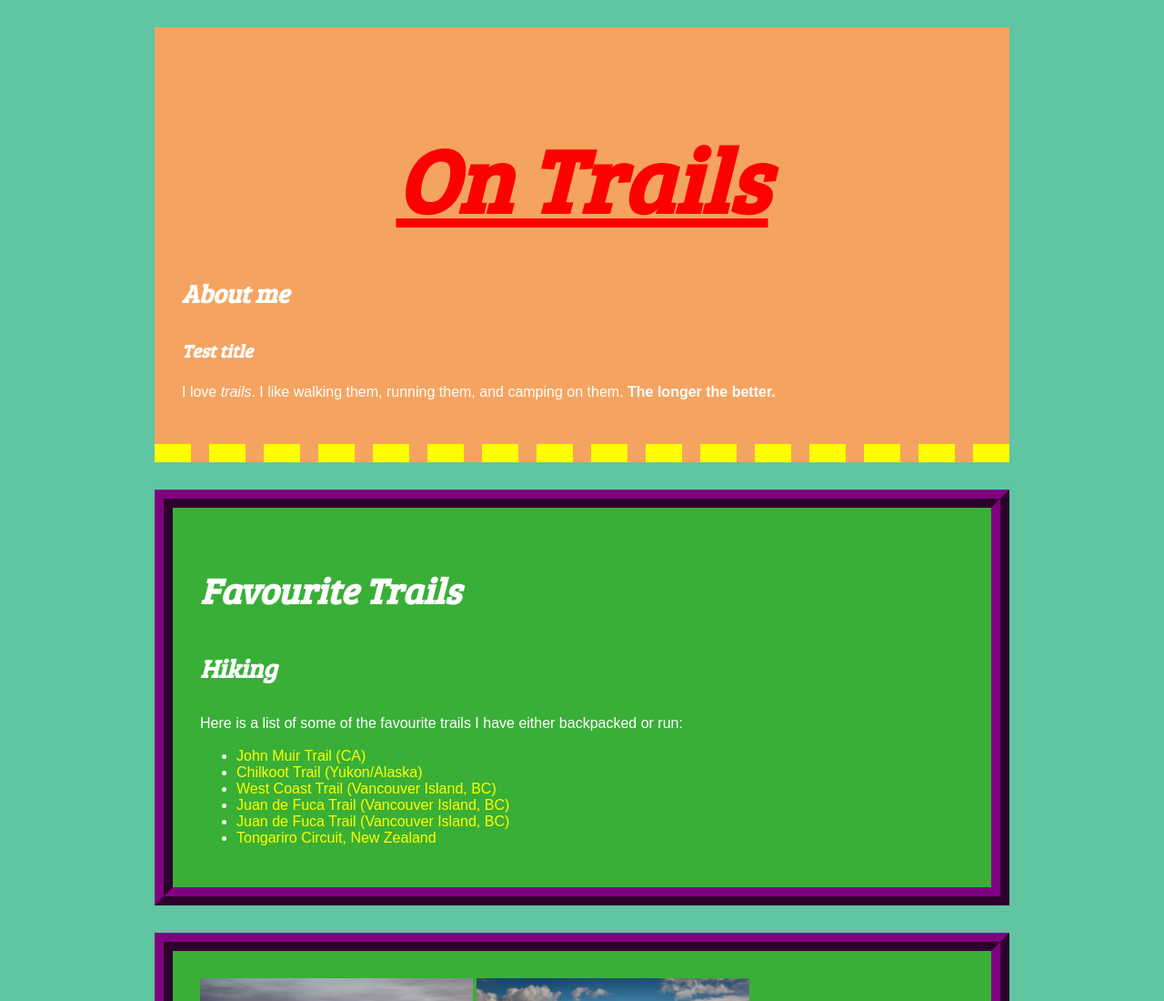
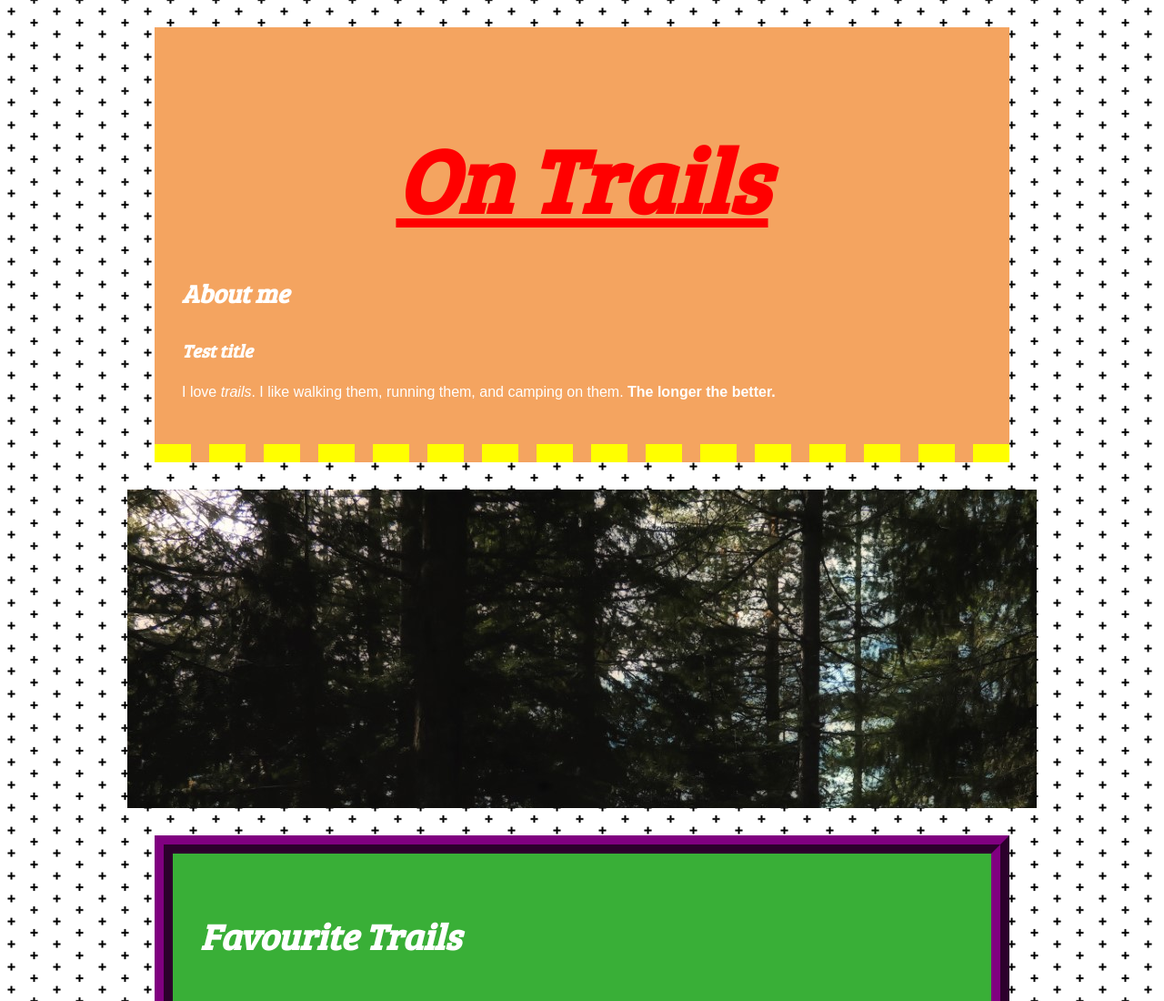
Before and after one commit to rossnoble/fntc-terrace-2019, a plain HTML site: page index.html in a window 1280 px wide. Shown: the top 1100 px of the page at 91% size. Drawn offline with Linux system fonts and the light colour scheme.

Commit message:
Add background image

```diff
--- a/index.html
+++ b/index.html
@@ -14,6 +14,8 @@
         <h3>Test title</h3>
         <p>I love <em>trails</em>. I like walking them, running them, and camping on them. <strong>The longer the better</a>.</strong>
       </header>
+
+      <div class="banner"></div>
 
       <section>
         <h1>Favourite Trails</h1>
--- a/style.css
+++ b/style.css
@@ -12,6 +12,9 @@ KEEP YOURS THE SAME AS MINE!
 
 body {
   background-color: #5fc5a3;
+  /* background-image: url(images/keyboard-cat.gif); */
+  background-image: url(images/positive.png);
+  background-repeat: repeat;
   color: #2368bb;
   font-family: Arial, sans;
   font-size: 16px;
@@ -124,3 +127,8 @@ img {
   margin-left: auto;
   margin-right: auto;
 }
+
+.banner {
+  height: 350px;
+  background-image: url(images/forest-path-medium.jpg);
+}
```
Also changed, not shown: images/forest-path-medium.jpg (added), images/positive.png (added), 1 other file.
